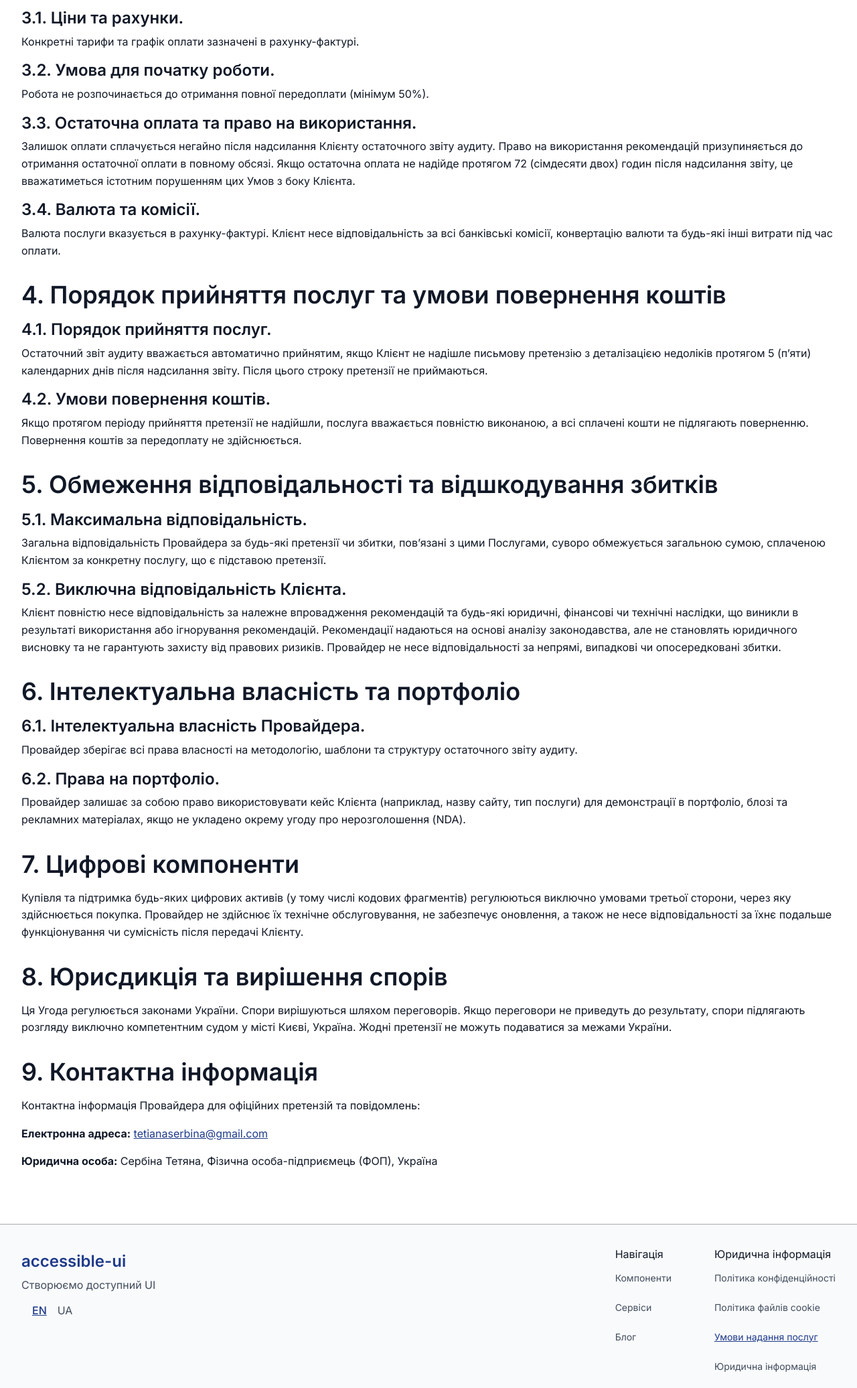
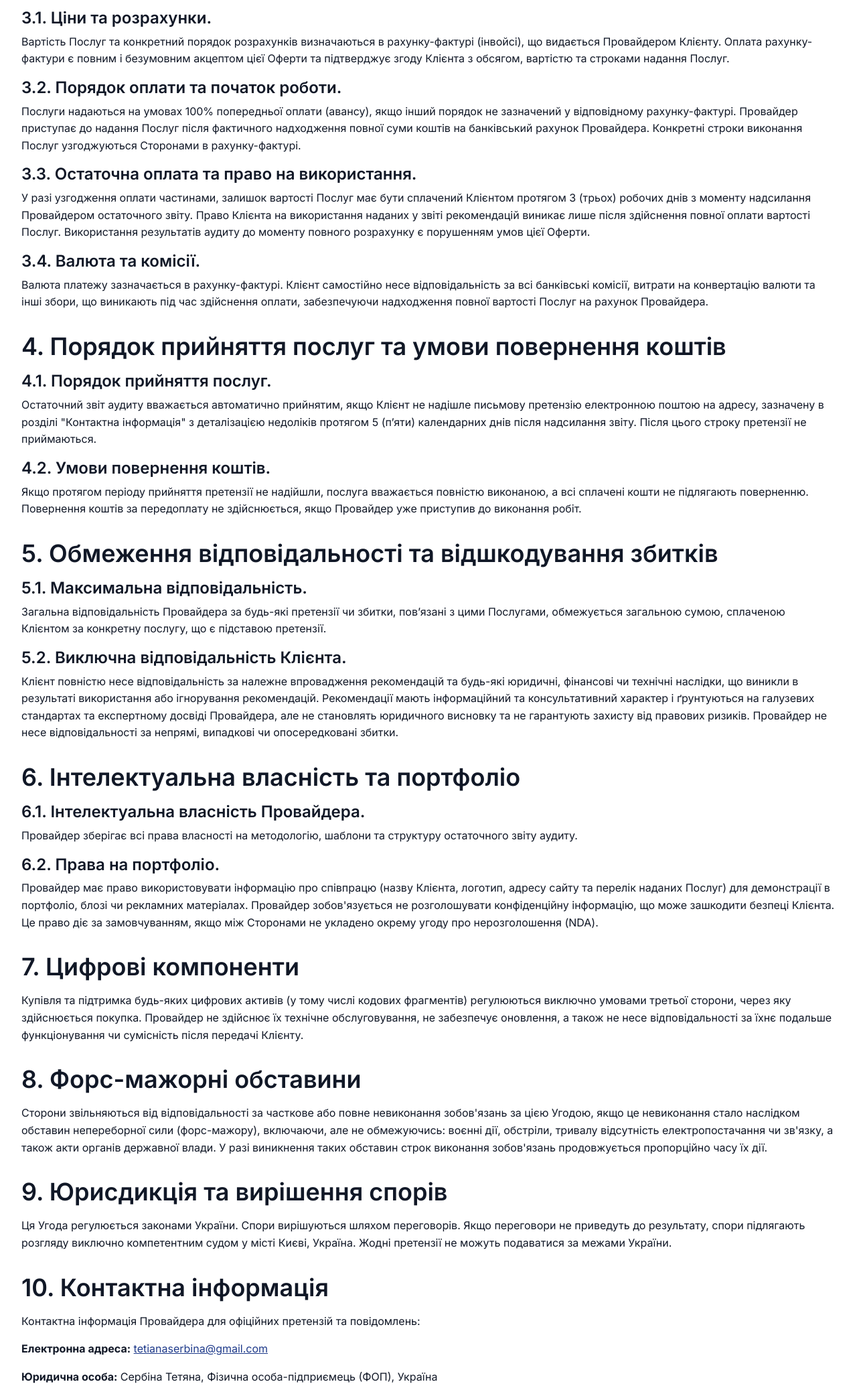
Before and after one commit to TanuhaUA/accessible-ui-com, a plain HTML site: page ua/terms-of-service/index.html in a window 1280 px wide. Shown: the part 1068-3140 px from the top of the page at 67% size. Drawn offline with Linux system fonts and the light colour scheme.

Commit message:
update terms of service

```diff
--- a/ua/terms-of-service/index.html
+++ b/ua/terms-of-service/index.html
@@ -169,24 +169,24 @@
             <h2>3. Умови та порядок оплати</h2>
 
             <h3 class="policy-chapterTitle">
-              3.1. Ціни та рахунки.
+              3.1. Ціни та розрахунки.
             </h3>
-            <p>Конкретні тарифи та графік оплати зазначені в рахунку-фактурі.</p>
+            <p>Вартість Послуг та конкретний порядок розрахунків визначаються в рахунку-фактурі (інвойсі), що видається Провайдером Клієнту. Оплата рахунку-фактури є повним і безумовним акцептом цієї Оферти та підтверджує згоду Клієнта з обсягом, вартістю та строками надання Послуг.</p>
 
             <h3 class="policy-chapterTitle">
-              3.2. Умова для початку роботи.
+              3.2. Порядок оплати та початок роботи.
             </h3>
-            <p>Робота не розпочинається до отримання повної передоплати (мінімум 50%).</p>
+            <p>Послуги надаються на умовах 100% попередньої оплати (авансу), якщо інший порядок не зазначений у відповідному рахунку-фактурі. Провайдер приступає до надання Послуг після фактичного надходження повної суми коштів на банківський рахунок Провайдера. Конкретні строки виконання Послуг узгоджуються Сторонами в рахунку-фактурі.</p>
 
             <h3 class="policy-chapterTitle">
               3.3. Остаточна оплата та право на використання.
             </h3>
-            <p>Залишок оплати сплачується негайно після надсилання Клієнту остаточного звіту аудиту. Право на використання рекомендацій призупиняється до отримання остаточної оплати в повному обсязі. Якщо остаточна оплата не надійде протягом 72 (сімдесяти двох) годин після надсилання звіту, це вважатиметься істотним порушенням цих Умов з боку Клієнта.</p>
+            <p>У разі узгодження оплати частинами, залишок вартості Послуг має бути сплачений Клієнтом протягом 3 (трьох) робочих днів з моменту надсилання Провайдером остаточного звіту. Право Клієнта на використання наданих у звіті рекомендацій виникає лише після здійснення повної оплати вартості Послуг. Використання результатів аудиту до моменту повного розрахунку є порушенням умов цієї Оферти.</p>
 
             <h3 class="policy-chapterTitle">
               3.4. Валюта та комісії.
             </h3>
-            <p>Валюта послуги вказується в рахунку-фактурі. Клієнт несе відповідальність за всі банківські комісії, конвертацію валюти та будь-які інші витрати під час оплати.</p>
+            <p>Валюта платежу зазначається в рахунку-фактурі. Клієнт самостійно несе відповідальність за всі банківські комісії, витрати на конвертацію валюти та інші збори, що виникають під час здійснення оплати, забезпечуючи надходження повної вартості Послуг на рахунок Провайдера.</p>
           </section>
 
           <section>
@@ -195,12 +195,12 @@
             <h3 class="policy-chapterTitle">
               4.1. Порядок прийняття послуг.
             </h3>
-            <p>Остаточний звіт аудиту вважається автоматично прийнятим, якщо Клієнт не надішле письмову претензію з деталізацією недоліків протягом 5 (п’яти) календарних днів після надсилання звіту. Після цього строку претензії не приймаються.</p>
+            <p>Остаточний звіт аудиту вважається автоматично прийнятим, якщо Клієнт не надішле письмову претензію електронною поштою на адресу, зазначену в розділі &quot;Контактна інформація&quot; з деталізацією недоліків протягом 5 (п’яти) календарних днів після надсилання звіту. Після цього строку претензії не приймаються.</p>
 
             <h3 class="policy-chapterTitle">
               4.2. Умови повернення коштів.
             </h3>
-            <p>Якщо протягом періоду прийняття претензії не надійшли, послуга вважається повністю виконаною, а всі сплачені кошти не підлягають поверненню. Повернення коштів за передоплату не здійснюється.</p>
+            <p>Якщо протягом періоду прийняття претензії не надійшли, послуга вважається повністю виконаною, а всі сплачені кошти не підлягають поверненню. Повернення коштів за передоплату не здійснюється, якщо Провайдер уже приступив до виконання робіт.</p>
           </section>
 
           <section>
@@ -209,12 +209,12 @@
             <h3 class="policy-chapterTitle">
               5.1. Максимальна відповідальність.
             </h3>
-            <p>Загальна відповідальність Провайдера за будь-які претензії чи збитки, пов’язані з цими Послугами, суворо обмежується загальною сумою, сплаченою Клієнтом за конкретну послугу, що є підставою претензії.</p>
+            <p>Загальна відповідальність Провайдера за будь-які претензії чи збитки, пов’язані з цими Послугами, обмежується загальною сумою, сплаченою Клієнтом за конкретну послугу, що є підставою претензії.</p>
 
             <h3 class="policy-chapterTitle">
               5.2. Виключна відповідальність Клієнта.
             </h3>
-            <p>Клієнт повністю несе відповідальність за належне впровадження рекомендацій та будь-які юридичні, фінансові чи технічні наслідки, що виникли в результаті використання або ігнорування рекомендацій. Рекомендації надаються на основі аналізу законодавства, але не становлять юридичного висновку та не гарантують захисту від правових ризиків. Провайдер не несе відповідальності за непрямі, випадкові чи опосередковані збитки.</p>
+            <p>Клієнт повністю несе відповідальність за належне впровадження рекомендацій та будь-які юридичні, фінансові чи технічні наслідки, що виникли в результаті використання або ігнорування рекомендацій. Рекомендації мають інформаційний та консультативний характер і ґрунтуються на галузевих стандартах та експертному досвіді Провайдера, але не становлять юридичного висновку та не гарантують захисту від правових ризиків. Провайдер не несе відповідальності за непрямі, випадкові чи опосередковані збитки.</p>
           </section>
 
           <section>
@@ -228,20 +228,26 @@
             <h3 class="policy-chapterTitle">
               6.2. Права на портфоліо.
             </h3>
-            <p>Провайдер залишає за собою право використовувати кейс Клієнта (наприклад, назву сайту, тип послуги) для демонстрації в портфоліо, блозі та рекламних матеріалах, якщо не укладено окрему угоду про нерозголошення (NDA).</p>
+            <p>Провайдер має право використовувати інформацію про співпрацю (назву Клієнта, логотип, адресу сайту та перелік наданих Послуг) для демонстрації в портфоліо, блозі чи рекламних матеріалах. Провайдер зобов&#39;язується не розголошувати конфіденційну інформацію, що може зашкодити безпеці Клієнта. Це право діє за замовчуванням, якщо між Сторонами не укладено окрему угоду про нерозголошення (NDA).</p>
           </section>
 
           <section>
             <h2>7. Цифрові компоненти</h2>
             <p>Купівля та підтримка будь-яких цифрових активів (у тому числі кодових фрагментів) регулюються виключно умовами третьої сторони, через яку здійснюється покупка. Провайдер не здійснює їх технічне обслуговування, не забезпечує оновлення, а також не несе відповідальності за їхнє подальше функціонування чи сумісність після передачі Клієнту.</p>
           </section>
+
           <section>
-            <h2>8. Юрисдикція та вирішення спорів</h2>
+            <h2>8. Форс-мажорні обставини</h2>
+            <p>Сторони звільняються від відповідальності за часткове або повне невиконання зобов&#39;язань за цією Угодою, якщо це невиконання стало наслідком обставин непереборної сили (форс-мажору), включаючи, але не обмежуючись: воєнні дії, обстріли, тривалу відсутність електропостачання чи зв&#39;язку, а також акти органів державної влади. У разі виникнення таких обставин строк виконання зобов&#39;язань продовжується пропорційно часу їх дії.</p>
+          </section>
+
+          <section>
+            <h2>9. Юрисдикція та вирішення спорів</h2>
             <p>Ця Угода регулюється законами України. Спори вирішуються шляхом переговорів. Якщо переговори не приведуть до результату, спори підлягають розгляду виключно компетентним судом у місті Києві, Україна. Жодні претензії не можуть подаватися за межами України.</p>
           </section>
 
           <section>
-            <h2>9. Контактна інформація</h2>
+            <h2>10. Контактна інформація</h2>
 
             <p>Контактна інформація Провайдера для офіційних претензій та повідомлень:</p>
 
@@ -254,6 +260,11 @@
               Сербіна Тетяна,
               Фізична особа-підприємець (ФОП), Україна
             </p>
+          </section>
+
+          <section>
+            <h2>11. Зміна умов Оферти</h2>
+            <p>Провайдер має право в односторонньому порядку змінювати ці Умови шляхом публікації оновленої редакції на своєму вебсайті. Оновлена редакція набирає чинності з моменту її публікації, якщо інше прямо не зазначено в новій редакції. До правовідносин, що виникли до моменту публікації змін, застосовується редакція Умов, чинна на момент прийняття Клієнтом Оферти.</p>
           </section>
     </div>
 </section>
```
Also changed, not shown: terms-of-service/index.html (+25 -14 lines).
